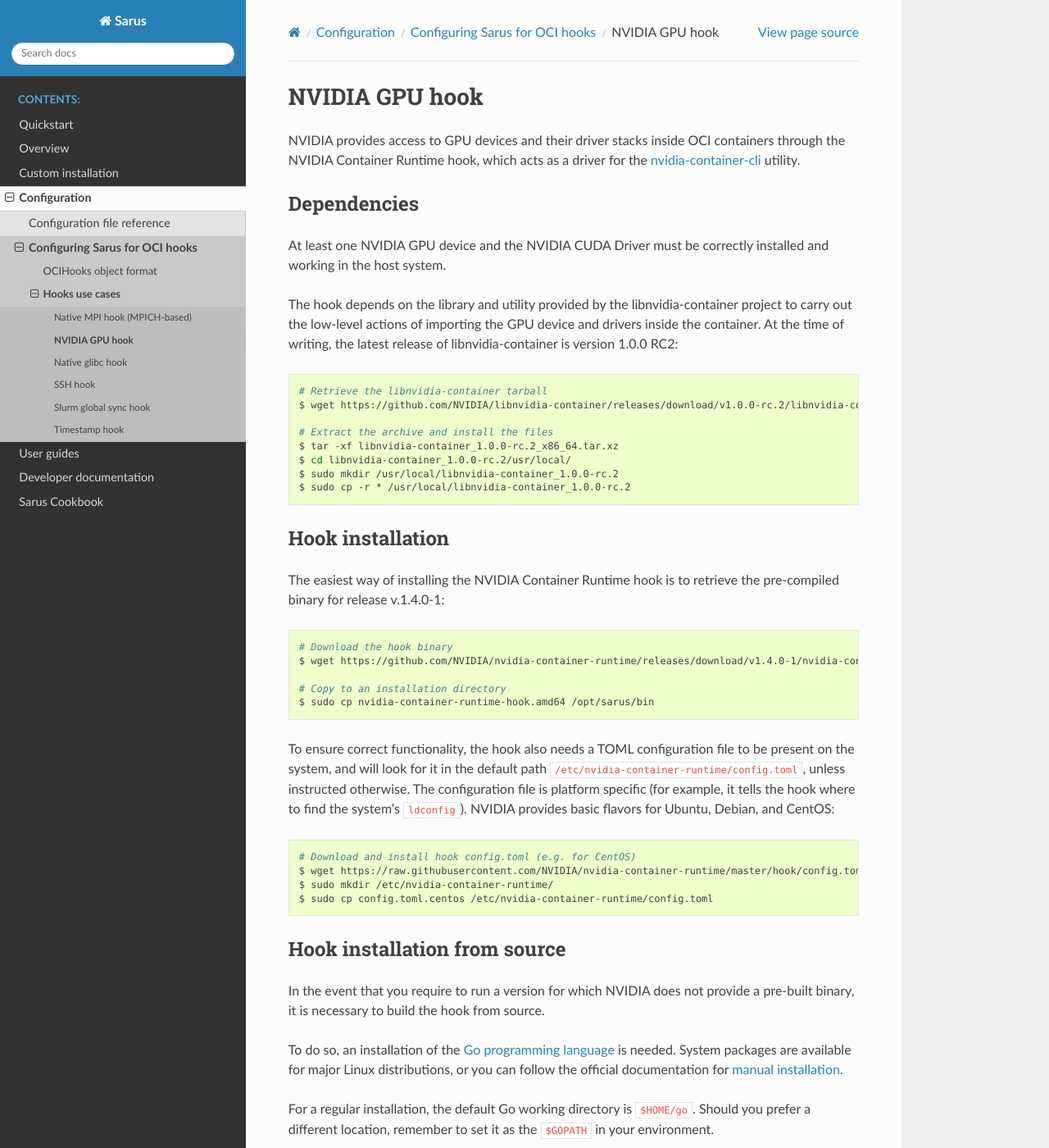
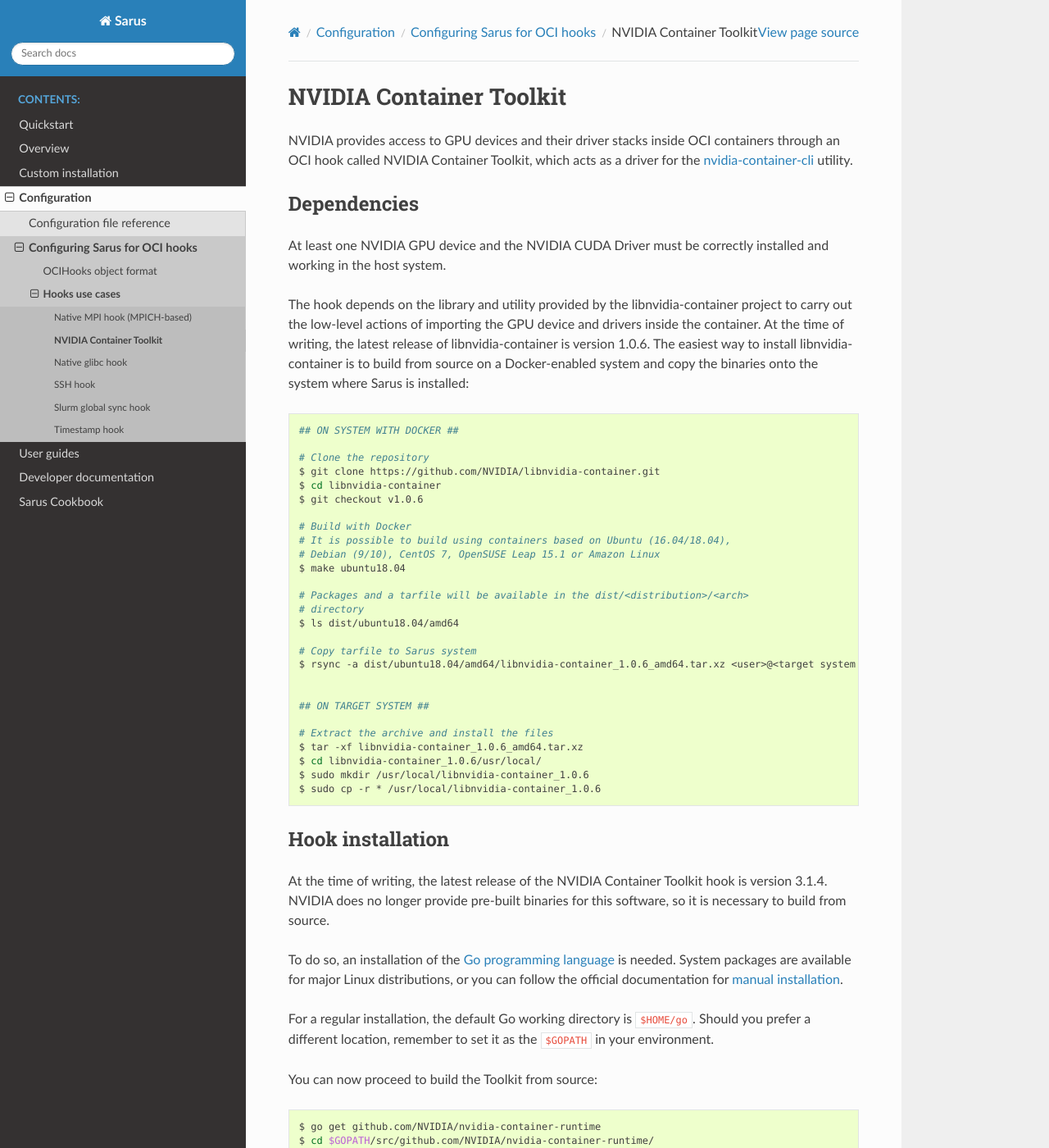
Before and after one commit to eth-cscs/sarus, a Sphinx documentation site: the page built from doc/config/gpu-hook.rst, in a window 1280 px wide and 1400 px high. Shown: the whole window at 82% size. Built offline with Sphinx 7.4.7 and the Read the Docs theme 2.0.0, drawn with Linux system fonts in a browser that asks for light colours; some of the changed text lies outside the part shown.

Commit message:
Updated doc about the NVIDIA hook

```diff
--- a/doc/config/gpu-hook.rst
+++ b/doc/config/gpu-hook.rst
@@ -1,9 +1,9 @@
-NVIDIA GPU hook
-===============
+NVIDIA Container Toolkit
+========================
 
 NVIDIA provides access to GPU devices and their driver stacks inside OCI
-containers through the NVIDIA Container Runtime hook, which acts as a driver for
-the `nvidia-container-cli <https://github.com/NVIDIA/libnvidia-container>`_
+containers through an OCI hook called NVIDIA Container Toolkit, which acts
+as a driver for the `nvidia-container-cli <https://github.com/NVIDIA/libnvidia-container>`_
 utility.
 
 Dependencies
@@ -15,52 +15,46 @@
 The hook depends on the library and utility provided by the libnvidia-container
 project to carry out the low-level actions of importing the GPU device and
 drivers inside the container. At the time of writing, the latest release of
-libnvidia-container is version 1.0.0 RC2:
+libnvidia-container is version 1.0.6. The easiest way to install libnvidia-container
+is to build from source on a Docker-enabled system and copy the binaries onto
+the system where Sarus is installed:
 
 .. code-block:: bash
 
-    # Retrieve the libnvidia-container tarball
-    $ wget https://github.com/NVIDIA/libnvidia-container/releases/download/v1.0.0-rc.2/libnvidia-container_1.0.0-rc.2_x86_64.tar.xz
+    ## ON SYSTEM WITH DOCKER ##
+
+    # Clone the repository
+    $ git clone https://github.com/NVIDIA/libnvidia-container.git
+    $ cd libnvidia-container
+    $ git checkout v1.0.6
+
+    # Build with Docker
+    # It is possible to build using containers based on Ubuntu (16.04/18.04),
+    # Debian (9/10), CentOS 7, OpenSUSE Leap 15.1 or Amazon Linux
+    $ make ubuntu18.04
+
+    # Packages and a tarfile will be available in the dist/<distribution>/<arch>
+    # directory
+    $ ls dist/ubuntu18.04/amd64
+
+    # Copy tarfile to Sarus system
+    $ rsync -a dist/ubuntu18.04/amd64/libnvidia-container_1.0.6_amd64.tar.xz <user>@<target system with Sarus>
+
+
+    ## ON TARGET SYSTEM ##
 
     # Extract the archive and install the files
-    $ tar -xf libnvidia-container_1.0.0-rc.2_x86_64.tar.xz
-    $ cd libnvidia-container_1.0.0-rc.2/usr/local/
-    $ sudo mkdir /usr/local/libnvidia-container_1.0.0-rc.2
-    $ sudo cp -r * /usr/local/libnvidia-container_1.0.0-rc.2
+    $ tar -xf libnvidia-container_1.0.6_amd64.tar.xz
+    $ cd libnvidia-container_1.0.6/usr/local/
+    $ sudo mkdir /usr/local/libnvidia-container_1.0.6
+    $ sudo cp -r * /usr/local/libnvidia-container_1.0.6
 
 Hook installation
 -----------------
 
-The easiest way of installing the NVIDIA Container Runtime hook is to retrieve
-the pre-compiled binary for release v.1.4.0-1:
-
-.. code-block:: bash
-
-    # Download the hook binary
-    $ wget https://github.com/NVIDIA/nvidia-container-runtime/releases/download/v1.4.0-1/nvidia-container-runtime-hook.amd64
-
-    # Copy to an installation directory
-    $ sudo cp nvidia-container-runtime-hook.amd64 /opt/sarus/bin
-
-To ensure correct functionality, the hook also needs a TOML configuration file
-to be present on the system, and will look for it in the default path
-``/etc/nvidia-container-runtime/config.toml``, unless instructed otherwise.
-The configuration file is platform specific (for example, it tells the hook
-where to find the system's ``ldconfig``). NVIDIA provides basic flavors for
-Ubuntu, Debian, and CentOS:
-
-.. code-block:: bash
-
-    # Download and install hook config.toml (e.g. for CentOS)
-    $ wget https://raw.githubusercontent.com/NVIDIA/nvidia-container-runtime/master/hook/config.toml.centos
-    $ sudo mkdir /etc/nvidia-container-runtime/
-    $ sudo cp config.toml.centos /etc/nvidia-container-runtime/config.toml
-
-Hook installation from source
------------------------------
-
-In the event that you require to run a version for which NVIDIA does not
-provide a pre-built binary, it is necessary to build the hook from source.
+At the time of writing, the latest release of the NVIDIA Container Toolkit hook
+is version 3.1.4. NVIDIA does no longer provide pre-built binaries for this
+software, so it is necessary to build from source.
 
 To do so, an installation of the `Go programming language
 <https://golang.org/>`_ is needed. System packages are available for major Linux
@@ -71,18 +65,31 @@
 Should you prefer a different location, remember to set it as the ``$GOPATH`` in
 your environment.
 
-You can now proceed to build the desired hook release from source. For example,
-to get the bleeding edge:
+You can now proceed to build the Toolkit from source:
 
 .. code-block:: bash
 
-    # Download and build the nvidia-container-runtime-hook
-    $ go get -ldflags "-s -w" -v github.com/NVIDIA/nvidia-container-runtime/hook/nvidia-container-runtime-hook
+    $ go get github.com/NVIDIA/nvidia-container-runtime
+    $ cd $GOPATH/src/github.com/NVIDIA/nvidia-container-runtime/
+    $ git checkout v3.1.4
+    $ cd $GOPATH
+    $ go build -ldflags "-s -w" -v github.com/NVIDIA/nvidia-container-runtime/toolkit/nvidia-container-toolkit
 
     # Copy the hook binary to an installation directory
-    $ sudo cp $GOPATH/bin/nvidia-container-runtime-hook /opt/sarus/bin/
+    $ sudo cp $GOPATH/nvidia-container-toolkit /opt/sarus/bin/nvidia-container-toolkit-3.1.4
 
-Complete the setup by installing the ``config.toml`` file in your system.
+To ensure correct functionality, the Toolkit also needs a TOML configuration file
+to be present on the system, and will look for it in the default path
+``/etc/nvidia-container-runtime/config.toml``, unless instructed otherwise.
+The configuration file is platform specific (for example, it tells the hook
+where to find the system's ``ldconfig``). NVIDIA provides basic flavors for
+Ubuntu, Debian, CentOS, OpenSUSE Leap and Amazon Linux:
+
+.. code-block:: bash
+
+    # Install hook config.toml (e.g. for CentOS)
+    $ sudo mkdir /etc/nvidia-container-runtime/
+    $ sudo cp $GOPATH/src/github.com/NVIDIA/nvidia-container-runtime/config.toml.centos /etc/nvidia-container-runtime/config.toml
 
 Sarus configuration
 ---------------------
@@ -102,11 +109,11 @@
     {
         "prestart": [
             {
-                "path": "/opt/sarus/bin/nvidia-container-runtime-hook.amd64",
-                "args": ["/opt/sarus/bin/nvidia-container-runtime-hook.amd64", "prestart"],
+                "path": "/opt/sarus/bin/nvidia-container-toolkit-3.1.4",
+                "args": ["/opt/sarus/bin/nvidia-container-toolkit-3.1.4", "prestart"],
                 "env": [
-                    "PATH=/usr/local/libnvidia-container_1.0.0-rc.2/bin",
-                    "LD_LIBRARY_PATH=/usr/local/libnvidia-container_1.0.0-rc.2/lib"
+                    "PATH=/usr/local/libnvidia-container_1.0.6/bin",
+                    "LD_LIBRARY_PATH=/usr/local/libnvidia-container_1.0.6/lib"
                 ]
             }
         ]
@@ -123,11 +130,11 @@
     {
         "prestart": [
             {
-                "path": "/opt/sarus/bin/nvidia-container-runtime-hook",
-                "args": ["/opt/sarus/bin/nvidia-container-runtime-hook", "-config=/opt/sarus/etc/nvidia-hook-config.toml", "prestart"],
+                "path": "/opt/sarus/bin/nvidia-container-toolkit-3.1.4",
+                "args": ["/opt/sarus/bin/nvidia-container-toolkit-3.1.4", "-config=/opt/sarus/etc/nvidia-hook-config.toml", "prestart"],
                 "env": [
-                    "PATH=/usr/local/libnvidia-container_1.0.0-rc.2/bin",
-                    "LD_LIBRARY_PATH=/usr/local/libnvidia-container_1.0.0-rc.2/lib"
+                    "PATH=/usr/local/libnvidia-container_1.0.6/bin",
+                    "LD_LIBRARY_PATH=/usr/local/libnvidia-container_1.0.6/lib"
                 ]
             }
         ]
@@ -136,7 +143,7 @@
 Sarus support at runtime
 ------------------------
 
-The actions performed by the NVIDIA Container Runtime hook are controlled via a
+The actions performed by the NVIDIA Container Toolkit hook are controlled via a
 set of specific `environment variables
 <https://github.com/NVIDIA/nvidia-container-runtime#environment-variables-oci-spec>`_.
 Most of these can (and should) come from the container images, or from the
```
